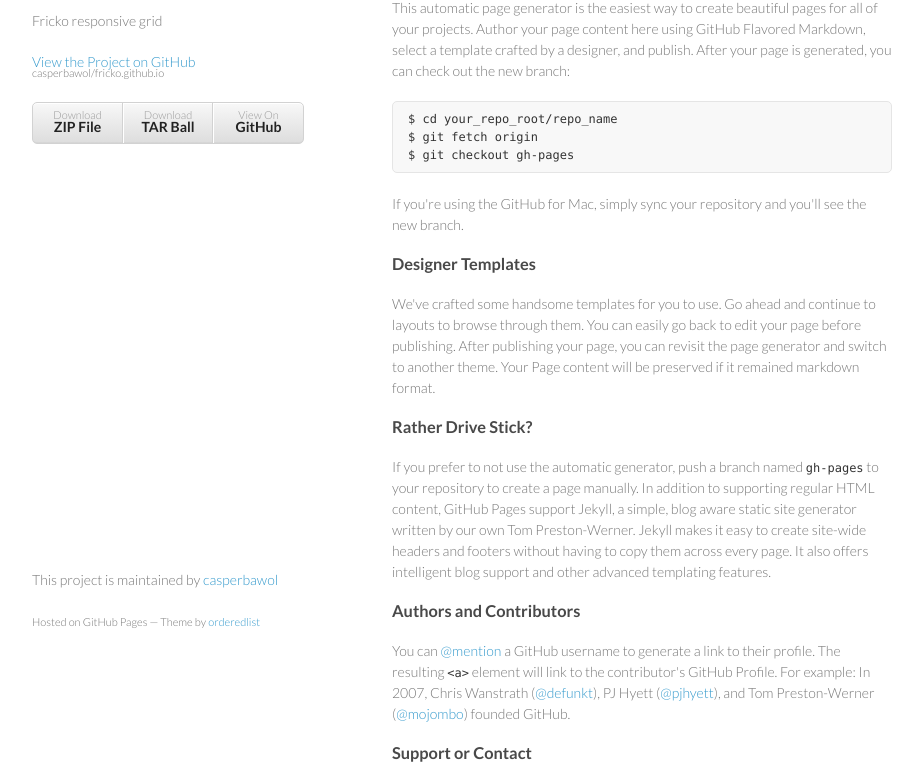
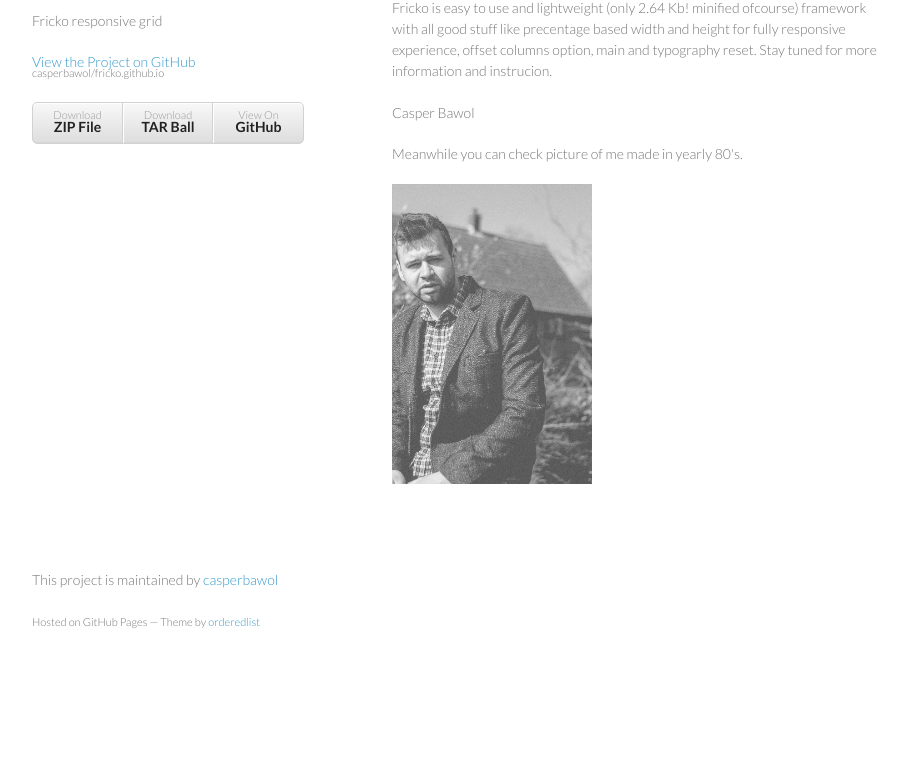
Before and after one commit to casperbawol/casperbawol.github.io, a plain HTML site: page index.html in a window 1280 px wide. Shown: the part 99-878 px from the top of the page, without its empty margins (178-1101 px from the left). After the commit the page ends 800 px from the top, so only its background shows below. Drawn offline with Linux system fonts and the light colour scheme.

Commit message:
updating fricko

```diff
--- a/index.html
+++ b/index.html
@@ -29,36 +29,15 @@
       </header>
       <section>
         <h3>
-<a name="welcome-to-github-pages" class="anchor" href="#welcome-to-github-pages"><span class="octicon octicon-link"></span></a>Welcome to GitHub Pages.</h3>
+<a name="welcome-to-github-pages" class="anchor" href="#welcome-to-github-pages"><span class="octicon octicon-link"></span></a>Welcome to Fricko</h3>
 
-<p>This automatic page generator is the easiest way to create beautiful pages for all of your projects. Author your page content here using GitHub Flavored Markdown, select a template crafted by a designer, and publish. After your page is generated, you can check out the new branch:</p>
+<p>Fricko is easy to use and lightweight (only 2.64 Kb! minified ofcourse) framework with all good stuff like precentage based width and height for fully responsive experience, offset columns option, main and typography reset. Stay tuned for more information and instrucion.<br><br>Casper Bawol </p>
 
-<pre><code>$ cd your_repo_root/repo_name
-$ git fetch origin
-$ git checkout gh-pages
-</code></pre>
 
-<p>If you're using the GitHub for Mac, simply sync your repository and you'll see the new branch.</p>
+<p>Meanwhile you can check picture of me made in yearly 80's.</p>
+<img class="picture-me" src="jooo.jpg" width="200px">
 
-<h3>
-<a name="designer-templates" class="anchor" href="#designer-templates"><span class="octicon octicon-link"></span></a>Designer Templates</h3>
 
-<p>We've crafted some handsome templates for you to use. Go ahead and continue to layouts to browse through them. You can easily go back to edit your page before publishing. After publishing your page, you can revisit the page generator and switch to another theme. Your Page content will be preserved if it remained markdown format.</p>
-
-<h3>
-<a name="rather-drive-stick" class="anchor" href="#rather-drive-stick"><span class="octicon octicon-link"></span></a>Rather Drive Stick?</h3>
-
-<p>If you prefer to not use the automatic generator, push a branch named <code>gh-pages</code> to your repository to create a page manually. In addition to supporting regular HTML content, GitHub Pages support Jekyll, a simple, blog aware static site generator written by our own Tom Preston-Werner. Jekyll makes it easy to create site-wide headers and footers without having to copy them across every page. It also offers intelligent blog support and other advanced templating features.</p>
-
-<h3>
-<a name="authors-and-contributors" class="anchor" href="#authors-and-contributors"><span class="octicon octicon-link"></span></a>Authors and Contributors</h3>
-
-<p>You can <a href="https://github.com/blog/821" class="user-mention">@mention</a> a GitHub username to generate a link to their profile. The resulting <code>&lt;a&gt;</code> element will link to the contributor's GitHub Profile. For example: In 2007, Chris Wanstrath (<a href="https://github.com/defunkt" class="user-mention">@defunkt</a>), PJ Hyett (<a href="https://github.com/pjhyett" class="user-mention">@pjhyett</a>), and Tom Preston-Werner (<a href="https://github.com/mojombo" class="user-mention">@mojombo</a>) founded GitHub.</p>
-
-<h3>
-<a name="support-or-contact" class="anchor" href="#support-or-contact"><span class="octicon octicon-link"></span></a>Support or Contact</h3>
-
-<p>Having trouble with Pages? Check out the documentation at <a href="http://help.github.com/pages">http://help.github.com/pages</a> or contact <a href="mailto:support@github.com">support@github.com</a> and we’ll help you sort it out.</p>
       </section>
       <footer>
         <p>This project is maintained by <a href="https://github.com/casperbawol">casperbawol</a></p>
```
